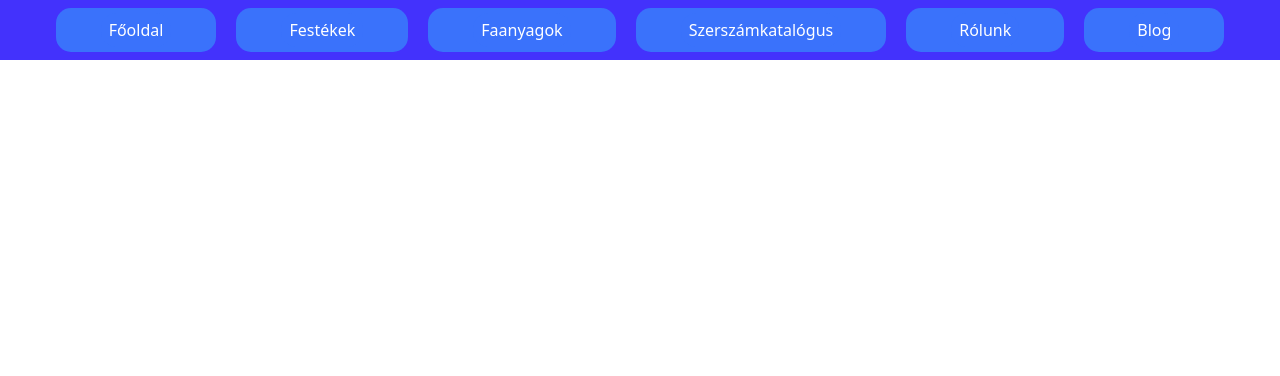
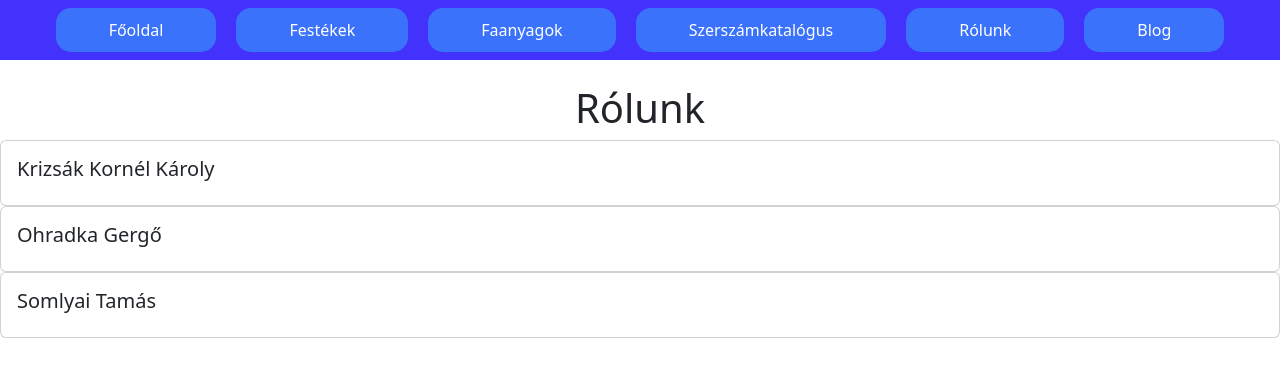
Before and after one commit to KrizsakKornelKaroly/webes-projekt, a plain HTML site: page Weboldal/rolunk.html in a window 1280 px wide. Drawn offline with Linux system fonts and the light colour scheme.

Commit message:
rólunk 1 verzió

```diff
--- a/Weboldal/CSS-ek/rolunk.css
+++ b/Weboldal/CSS-ek/rolunk.css
@@ -0,0 +1,3 @@
+.h1{
+    text-align: center
+}
--- a/Weboldal/rolunk.html
+++ b/Weboldal/rolunk.html
@@ -38,7 +38,42 @@
         </ul>
       </div>
     </div>
-  </nav>
-    <script src="./Bootstrap/js/bootstrap.js"></script>
+  </nav><br>
+  <div class="h1">Rólunk</div>
+  <div class="card">
+    <div class="card-body">
+      <div class="h5">Krizsák Kornél Károly</div>
+    </div>
+  </div>
+  <div class="card">
+    <div class="card-body">
+      <div class="h5">Ohradka Gergő</div>
+    </div>
+  </div>
+  <div class="card">
+    <div class="card-body">
+      <div class="h5">Somlyai Tamás</div>
+    </div>
+  </div>
+
+
+
+
+
+
+
+
+
+
+
+
+
+
+
+
+
+
+
+  <script src="./Bootstrap/js/bootstrap.js"></script>
 </body>
 </html>
```
